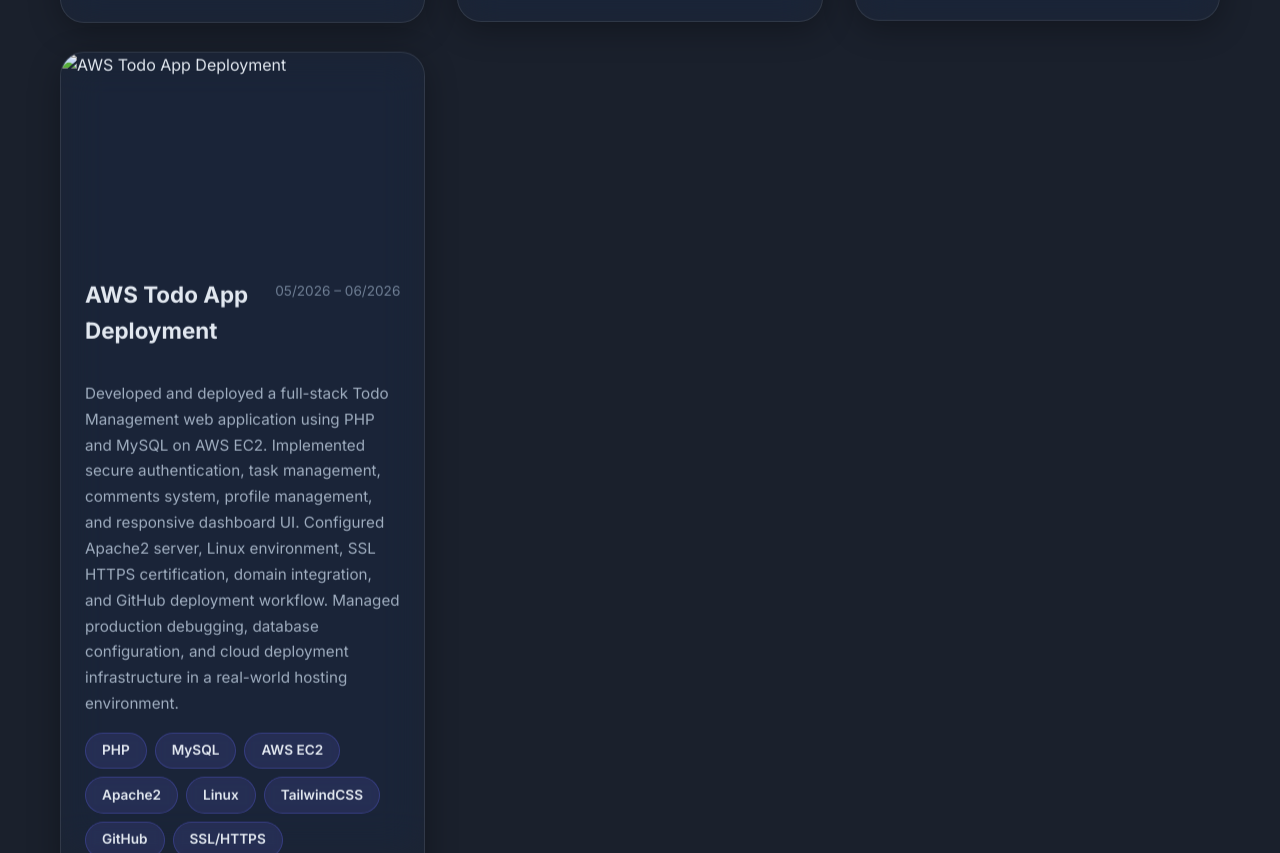
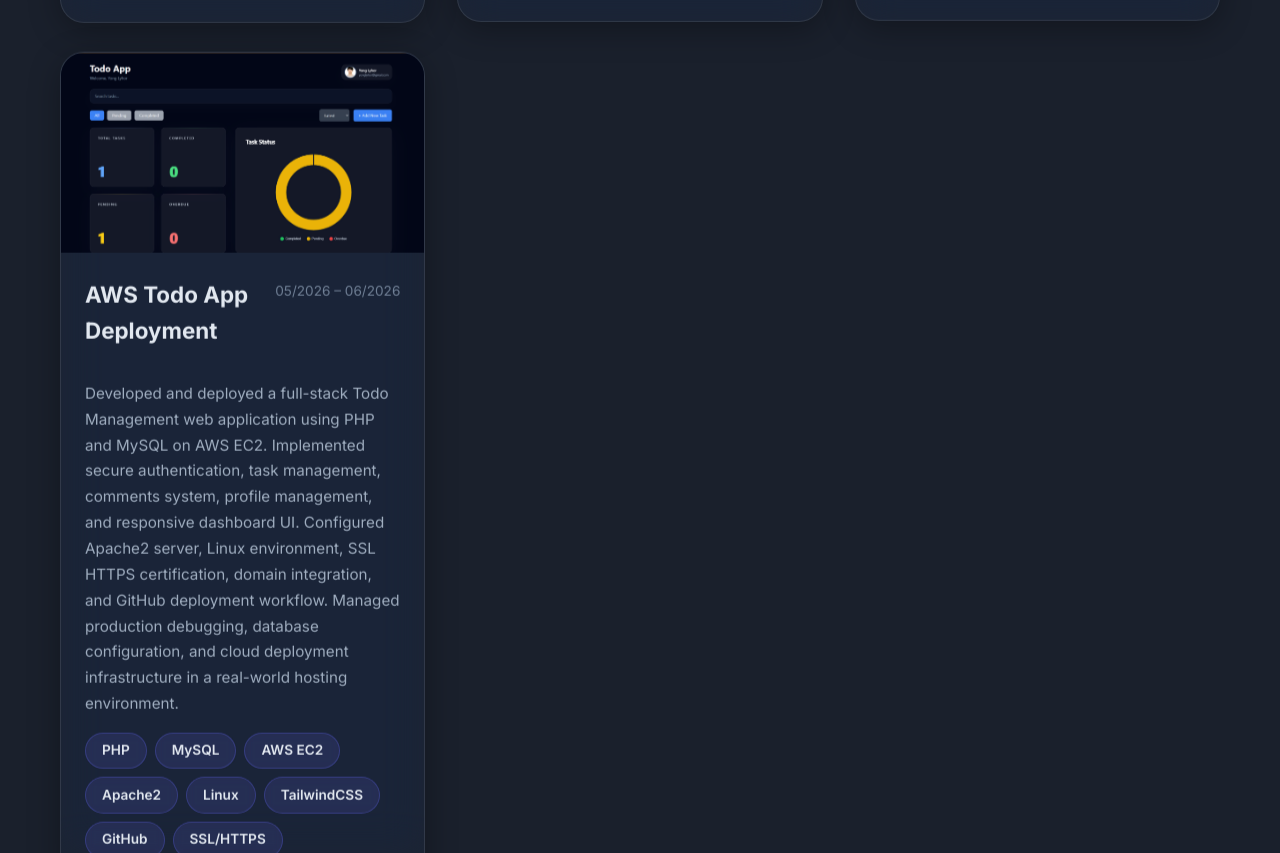
Before and after one commit to RITH-1437/protfolio_professional_done, a website: page index.html in a window 1280 px wide. Shown: the part 4038-4891 px from the top of the page. Drawn offline with nearby package versions, Linux system fonts and the light colour scheme; the site is published under a folder, as on GitHub Pages, so addresses that start at the root find nothing.

```diff
--- a/index.html
+++ b/index.html
@@ -454,7 +454,7 @@
           <div class="project-card">
             <div class="project-image">
               <img
-                src="/images/todo.png?w=600&h=400&fit=crop"
+                src="./images/todo.png?w=600&h=400&fit=crop"
                 alt="AWS Todo App Deployment"
               />
 
```
